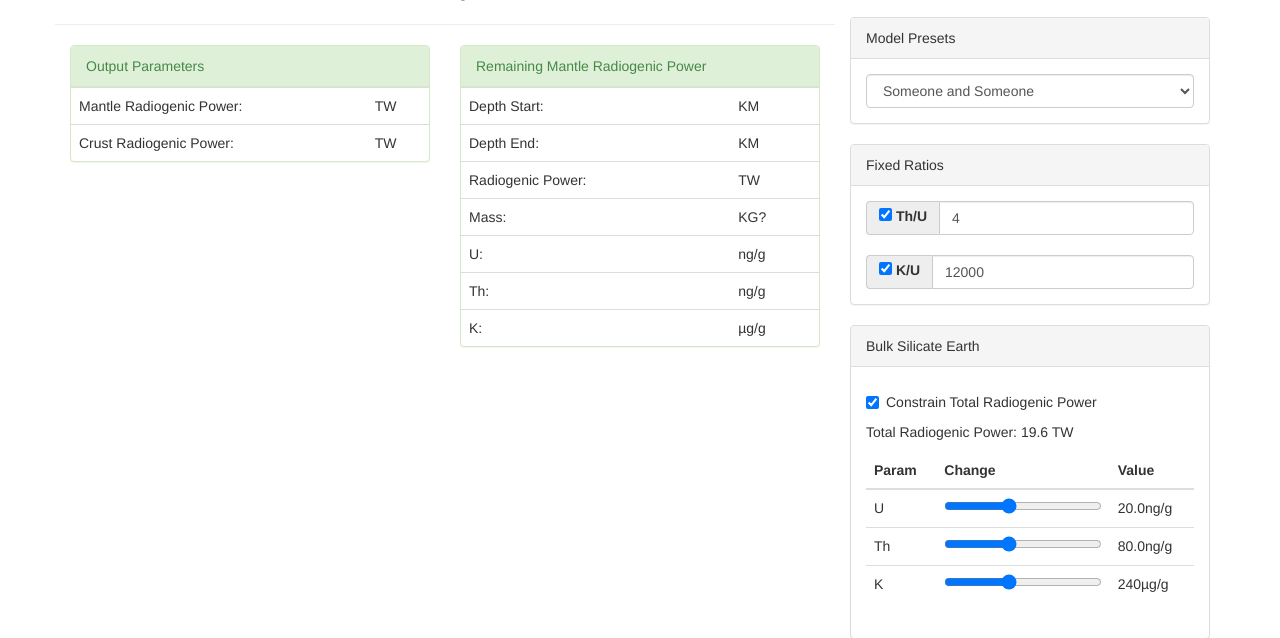
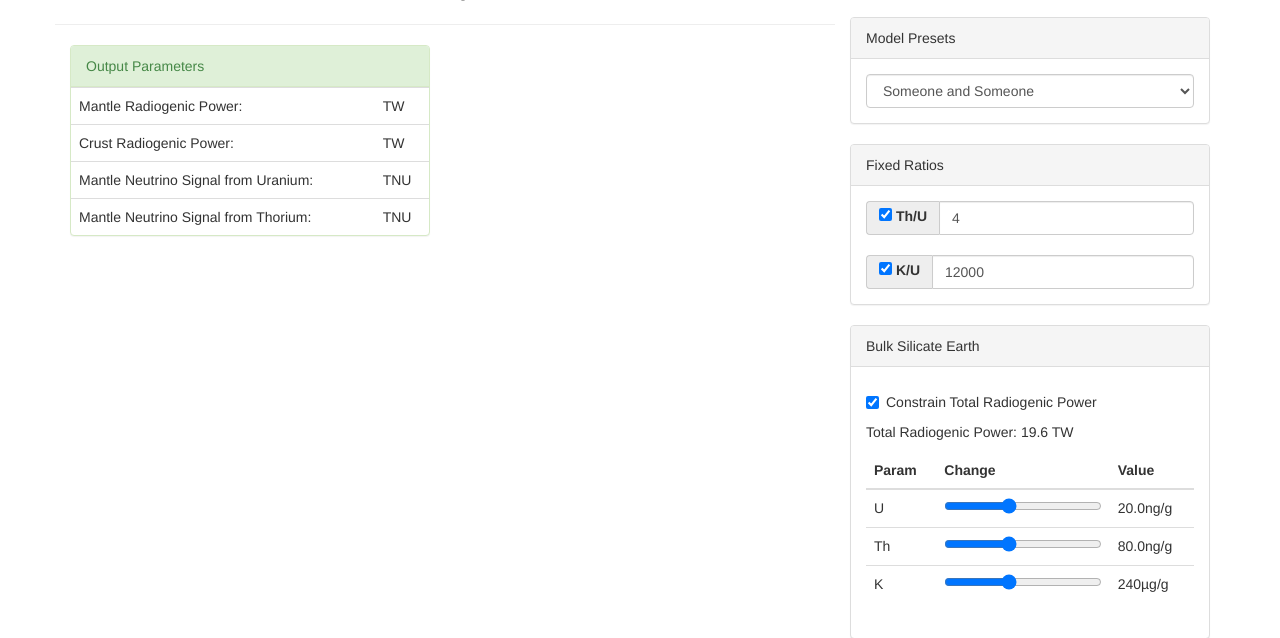
Before and after one commit to geoneutrinos/geoneutrinos.github.io, a Python web app: template webnu/templates/model.jinja2 in a window 1280 px wide. Shown: the part 506-1144 px from the top of the page. Run offline with Jinja, Linux system fonts and the light colour scheme; the template is opened without the code that fills it, so the values that code supplies are empty.

Commit message:
add mantle u and th signal output

```diff
--- a/webnu/static/js/nu_model.js
+++ b/webnu/static/js/nu_model.js
@@ -448,6 +448,7 @@
   var min = 0;
   var max = 1;
   var heatmap = new Array();
+  var mantle_signal = mantle_nu_tnu(); // we always want this now
   // heatmap init to zeros for if nothing is selected...
   for (i = 0; i < crust_data.area.length; i++){
     row = new Array();
@@ -497,7 +498,7 @@
     if (include.indexOf("r") > -1){
       heatmap = twodAdd(crust_data.reactor.flux, heatmap);
     }
-    from_mantle = mantle_nu_flux();
+    from_mantle = mantle_signal;
     min = 0;
     max = 60000000;
     console.log("neutrino");
@@ -1087,11 +1088,6 @@
       th_lum = th_lum + (th232 * prem[index][3] * th232_lum);
     }
   }
-  u_tnu = (u_lum * 0.55) / 7.6e4; //the tnu calculation for u
-  th_tnu = (th_lum * 0.55) / 2.5e5; //the tnu calculation for th
-  console.log("U_TNU: " + u_tnu);
-  console.log("T_TNU: " + th_tnu);
-
     output = 0;
     if (include.indexOf("u") > -1){ //this is the js stupid way of checking for elemnts
       output = output + u_lum;
@@ -1128,6 +1124,9 @@
   }
   u_tnu = (u_lum * 0.55) / 7.6e4; //the tnu calculation for u
   th_tnu = (th_lum * 0.55) / 2.5e5; //the tnu calculation for th
+
+  document.getElementById('mantle_tnu_u').textContent = u_tnu.toFixed(1);
+  document.getElementById('mantle_tnu_th').textContent = th_tnu.toFixed(1);
 
   nu = (k_lum + u_lum + th_lum) * 1e-6; // why is this here???
     output = 0;
--- a/webnu/templates/model.jinja2
+++ b/webnu/templates/model.jinja2
@@ -35,45 +35,20 @@
           <!-- Table -->
           <table class="table">
             <tr>
-              <td>Mantle Radiogenic Power:</td><td><span id="total_power"></span>TW</td>
+              <td>Mantle Radiogenic Power:</td><td><span id="total_power"></span> TW</td>
             </tr>
             <tr>
-              <td>Crust Radiogenic Power:</td><td><span id="total_crust_power"></span>TW</td>
+              <td>Crust Radiogenic Power:</td><td><span id="total_crust_power"></span> TW</td>
+            </tr>
+            <tr>
+              <td>Mantle Neutrino Signal from Uranium:</td><td><span id="mantle_tnu_u"></span> TNU</td>
+            </tr>
+            <tr>
+              <td>Mantle Neutrino Signal from Thorium:</td><td><span id="mantle_tnu_th"></span> TNU</td>
             </tr>
           </table>
         </div>
 
-      </div>
-      <div class="col-sm-6">
-        <div class="panel panel-success">
-          <!-- Default panel contents -->
-          <div class="panel-heading">Remaining Mantle Radiogenic Power</div>
-
-          <!-- Table -->
-          <table class="table">
-            <tr>
-              <td>Depth Start:</td><td><span id=""></span>KM</td>
-            </tr>
-            <tr>
-              <td>Depth End:</td><td><span id=""></span>KM</td>
-            </tr>
-            <tr>
-              <td>Radiogenic Power:</td><td><span id=""></span>TW</td>
-            </tr>
-            <tr>
-              <td>Mass:</td><td><span id=""></span>KG?</td>
-            </tr>
-            <tr>
-              <td>U:</td><td><span id=""></span>ng/g</td>
-            </tr>
-            <tr>
-              <td>Th:</td><td><span id=""></span>ng/g</td>
-            </tr>
-            <tr>
-              <td>K:</td><td><span id=""></span>µg/g</td>
-            </tr>
-          </table>
-        </div>
       </div>
     </div>
   </div>
```
